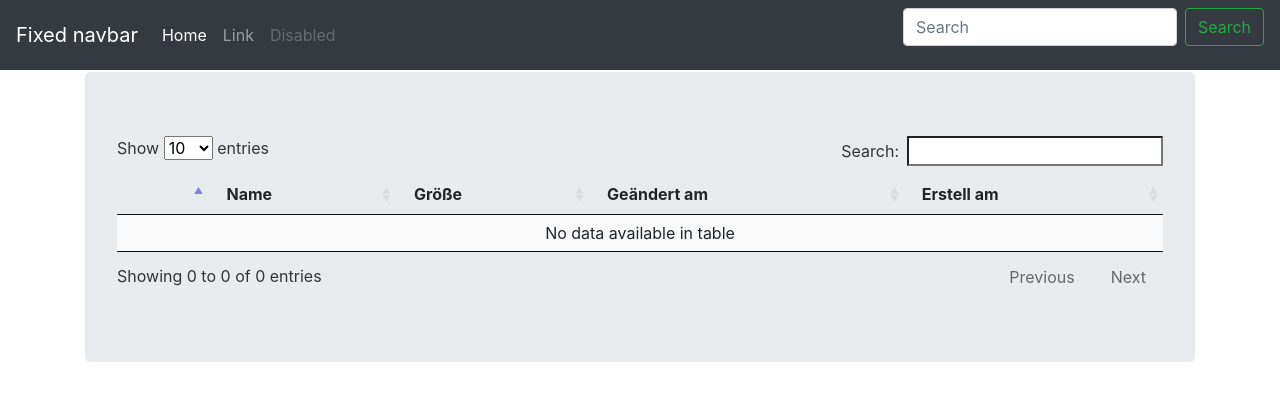
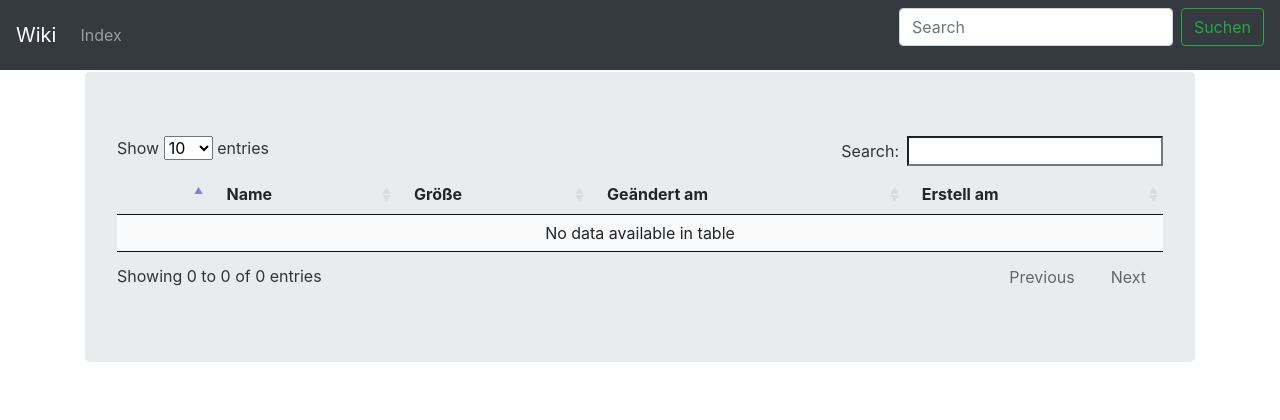
Before and after one commit to Sam-Mumm/wiki, a Flask app: template app/templates/table_content.tmpl.html in a window 1280 px wide. Shown: the top 420 px of the page. Run offline with Flask 2, Linux system fonts and the light colour scheme; the template is opened without the code that fills it, so the values that code supplies are empty; parts of the project's set-up code (start-up, migrations or seed data) failed here and were passed over; some libraries are stand-ins or nearby versions.

Commit message:
Links im Basis-Template korrigiert

```diff
--- a/app/templates/base.tmpl.html
+++ b/app/templates/base.tmpl.html
@@ -10,29 +10,30 @@
 
     </head>
     <body>
-
-
-
         <nav class="navbar navbar-expand-md navbar-dark fixed-top bg-dark">
-          <a class="navbar-brand" href="#">Fixed navbar</a>
+          <a class="navbar-brand" href="{{url_for('home')}}">Wiki</a>
           <button class="navbar-toggler" type="button" data-toggle="collapse" data-target="#navbarCollapse" aria-controls="navbarCollapse" aria-expanded="false" aria-label="Toggle navigation">
             <span class="navbar-toggler-icon"></span>
           </button>
           <div class="collapse navbar-collapse" id="navbarCollapse">
             <ul class="navbar-nav mr-auto">
-              <li class="nav-item active">
+              <li class="nav-item">
+                <a class="nav-link" href="{{url_for('index')}}">Index</a>
+              </li>
+
+
+<!---
+                            <li class="nav-item active">
                 <a class="nav-link" href="#">Home <span class="sr-only">(current)</span></a>
-              </li>
-              <li class="nav-item">
-                <a class="nav-link" href="#">Link</a>
               </li>
               <li class="nav-item">
                 <a class="nav-link disabled" href="#">Disabled</a>
               </li>
+--->
             </ul>
             <form class="form-inline mt-2 mt-md-0">
               <input class="form-control mr-sm-2" type="text" placeholder="Search" aria-label="Search">
-              <button class="btn btn-outline-success my-2 my-sm-0" type="submit">Search</button>
+              <button class="btn btn-outline-success my-2 my-sm-0" type="submit">Suchen</button>
             </form>
           </div>
         </nav>
```
